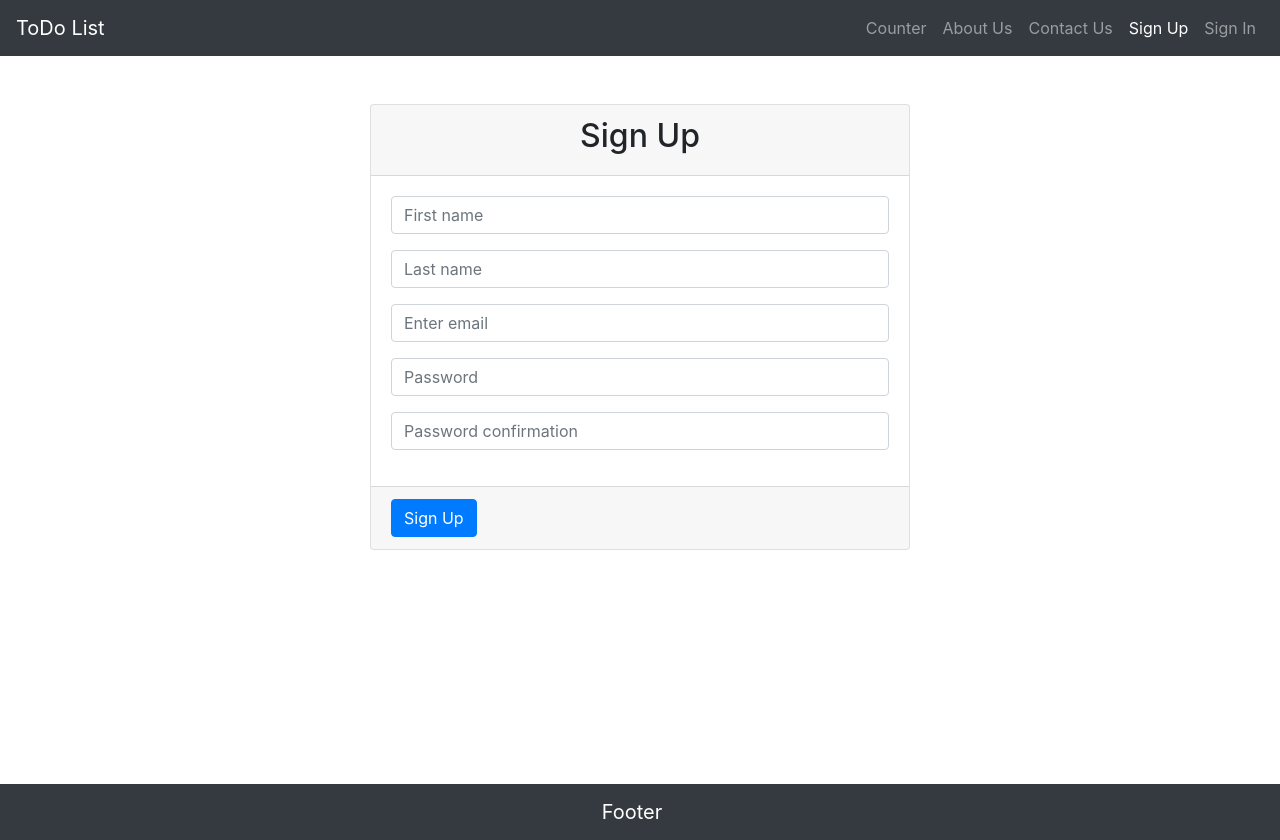
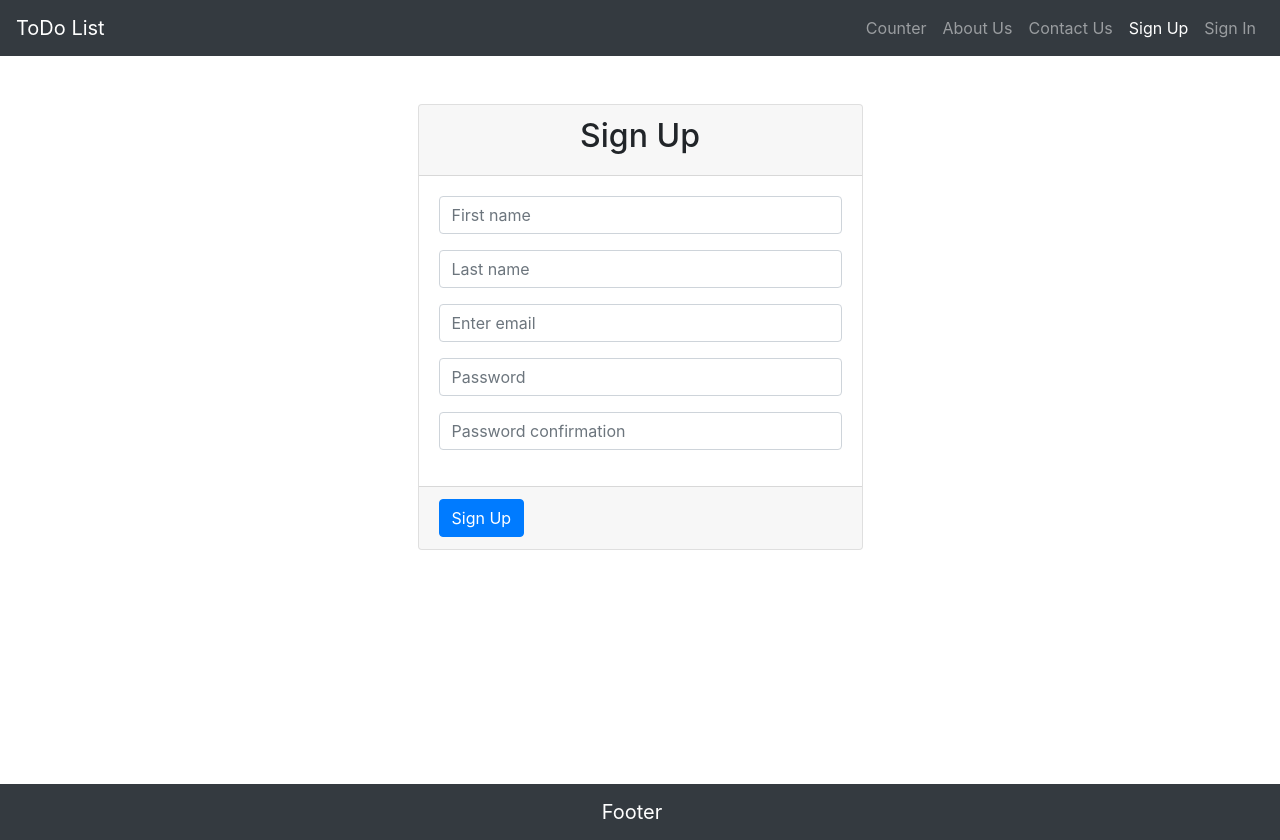
Before and after one commit to suro-sk/react, a React (Create React App) app: page /sign-up in a window 1280 px wide. Built offline with nearby package versions, Linux system fonts and the light colour scheme; no server answers.

Commit message:
Homework 36

```diff
--- a/src/components/Header.js
+++ b/src/components/Header.js
@@ -5,8 +5,10 @@ import {Nav} from "react-bootstrap";
 
 export default function Header(props) {
     return (
-        <Navbar bg="dark" variant="dark" className="mb-5">
+        <Navbar bg="dark" variant="dark" className="mb-5" expand="sm">
             <NavLink to="/" className="navbar-brand">ToDo List</NavLink>
+            <Navbar.Toggle aria-controls="basic-navbar-nav"/>
+            <Navbar.Collapse id="basic-navbar-nav">
                 <Nav className="ml-auto">
                     <NavLink
                         to="/counter"
@@ -31,6 +33,7 @@ export default function Header(props) {
                         activeClassName="active"
                         className="nav-link">Sign In</NavLink>
                 </Nav>
+            </Navbar.Collapse>
         </Navbar>
     )
 }
--- a/src/components/pages/Signin/Signin.js
+++ b/src/components/pages/Signin/Signin.js
@@ -87,7 +87,7 @@ function Signin(props) {
     return (
         <div className={styles.accountForm}>
             <Row className="justify-content-center mt-5">
-                <Col xs={6}>
+                <Col xs={12} md={8} lg={5}>
                     <Form onSubmit={handleFormSubmit}>
                         <Card style={{width: '100%'}}>
                             <Card.Header>
--- a/src/components/pages/Signup/Signup.js
+++ b/src/components/pages/Signup/Signup.js
@@ -109,7 +109,7 @@ function Signup(props) {
     return (
         <div className={styles.accountForm}>
             <Row className="justify-content-center mt-5">
-                <Col xs={6}>
+                <Col xs={12} md={8} lg={5}>
                     <Form onSubmit={handleFormSubmit}>
                         <Card style={{width: '100%'}}>
                             <Card.Header>
```
Lines whose indentation alone changed are shown as unchanged.
